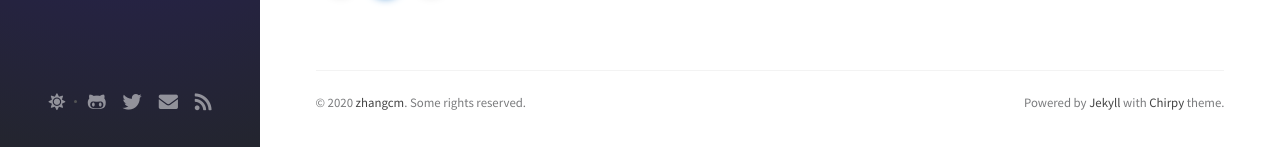
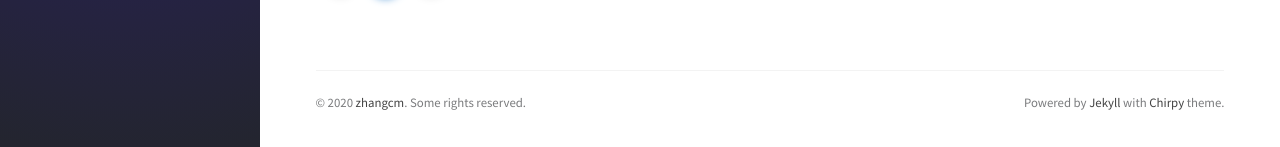
Before and after one commit to zsfzbc/blog, a Jekyll site: the page built from index.html, in a window 1280 px wide and 981 px high. Shown: the part 831-978 px from the top of the window. Built offline with Jekyll 4.4.1, drawn with Linux system fonts in a browser that asks for light colours; nearby versions of some CDN libraries; the list of posts is cut into pages by our own code; comment, search, counter and statistics services are not loaded.

Commit message:
第一次提交

```diff
--- a/_config.yml
+++ b/_config.yml
@@ -78,7 +78,7 @@ disqus:
 #
 #     dark   - Use the dark color scheme
 #
-theme_mode: dual
+theme_mode: light
 
 # boolean type, global switch for ToC in posts.
 toc: true
--- a/_includes/sidebar.html
+++ b/_includes/sidebar.html
@@ -54,37 +54,3 @@
   </ul> <!-- ul.nav.flex-column -->
 
 </div><!-- #nav-wrapper -->
-
-<div class="sidebar-bottom d-flex flex-wrap justify-content-around mt-4">
-
-  {% if site.theme_mode == "dual" %}
-  <span id="mode-toggle-wrapper">
-    {% include mode-toggle.html %}
-  </span>
-  <span class="icon-border"></span>
-  {% endif %}
-
-  {% for entry in site.data.contact %}
-    {% capture url %}
-      {%- if entry.type == 'github' -%}
-        https://github.com/{{ site.github.username }}
-      {%- elsif entry.type == 'twitter' -%}
-        https://twitter.com/{{ site.twitter.username }}
-      {%- elsif entry.type == 'email' -%}
-        {% assign email = site.social.email | split: '@' %}
-        javascript:window.open('mailto:' + ['{{ email[0] }}','{{ email[1] }}'].join('@'))
-      {%- elsif entry.type == 'rss' -%}
-        {{ "/feed.xml" | relative_url }}
-      {%- else -%}
-        {{ entry.url }}
-      {%- endif -%}
-    {% endcapture %}
-
-    {% if url != '' %}
-    <a href="{{ url }}" {% unless entry.noblank %}target="_blank"{% endunless %}>
-      <i class="{{ entry.icon }}"></i>
-    </a>
-    {% endif %}
-  {% endfor %}
-
-</div>
```
